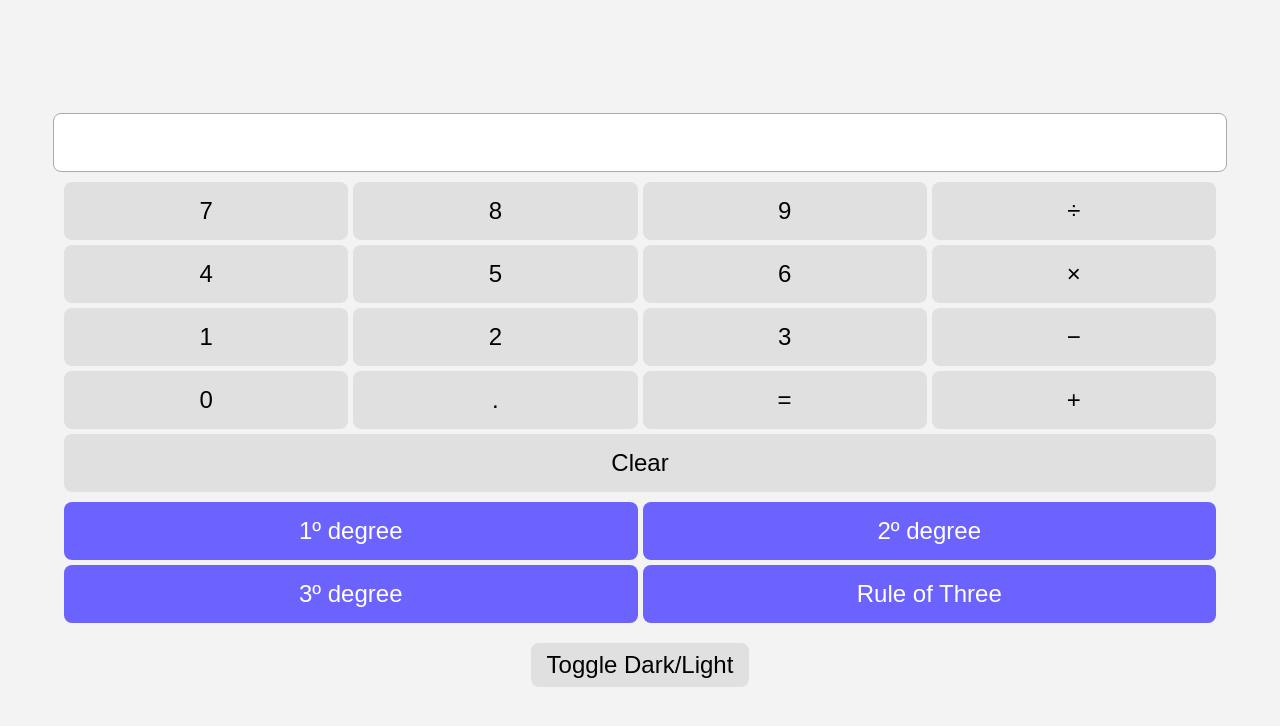
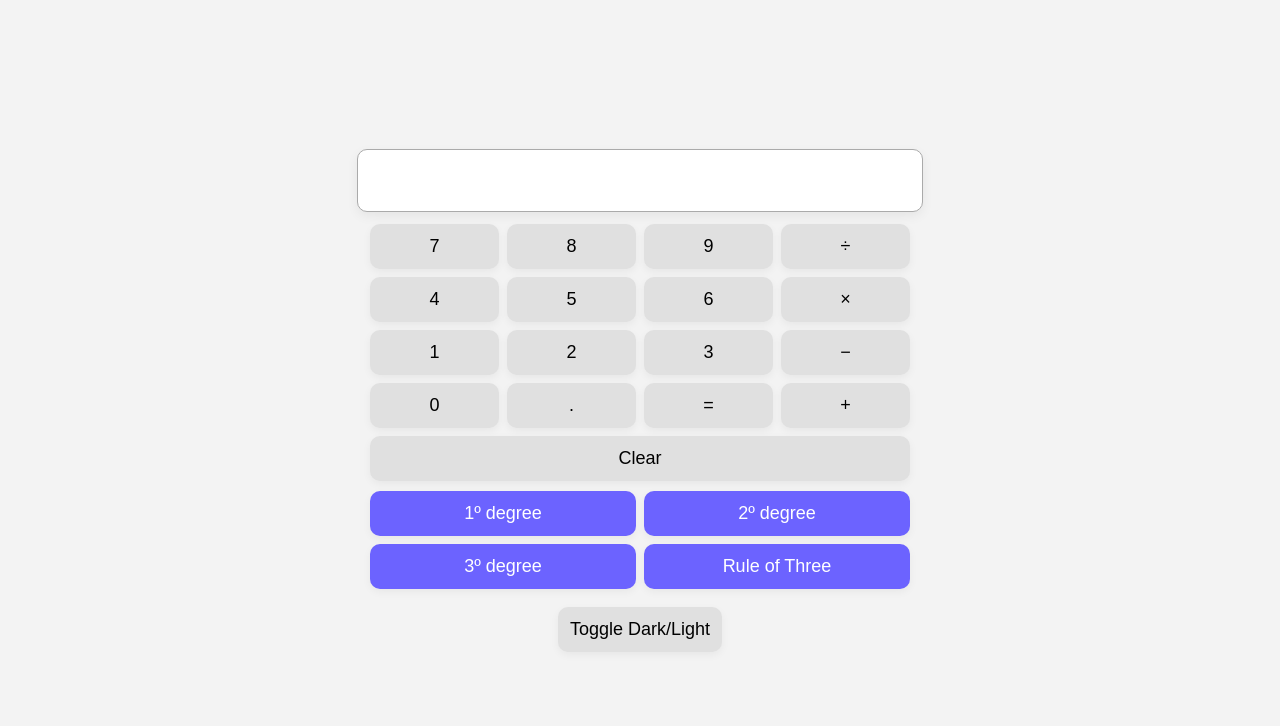
Before and after one commit to DanMit-Dev/the-amazing-calculator, a website built with webpack: page index.html in a window 1280 px wide. Built offline with nearby package versions, Linux system fonts and the light colour scheme.

Commit message:
Update index.html

```diff
--- a/index.html
+++ b/index.html
@@ -1,25 +1,28 @@
 <!DOCTYPE html>
 <html lang="en">
 <head>
-<meta charset="UTF-8">
-<meta name="viewport" content="width=device-width,initial-scale=1.0">
+<meta charset="utf-8" />
+<meta name="viewport" content="width=device-width,initial-scale=1.0" />
 <title>The Amazing Calculator</title>
 <style>
-:root{--bg:#f3f3f3;--text:#222;--btn:#e0e0e0;--hover:#d0d0d0;--special:#6c63ff;--special-hover:#574fd6;}
-[data-theme="dark"]{--bg:#1e1e1e;--text:#f3f3f3;--btn:#333;--hover:#444;--special:#8e83ff;--special-hover:#6c63ff;}
-body{font-family:Arial,sans-serif;display:flex;flex-direction:column;align-items:center;justify-content:center;margin:0;height:100vh;background:var(--bg);color:var(--text);transition:0.3s;}
-#display{width:90%;font-size:2em;margin-bottom:10px;text-align:right;padding:10px;border-radius:8px;border:1px solid #aaa;background:#fff;}
-.buttons,.special-buttons{display:grid;gap:5px;width:90%;margin-bottom:10px;}
-.buttons{grid-template-columns:repeat(4,1fr);}
-.special-buttons{grid-template-columns:repeat(2,1fr);}
-button{font-size:1.5em;padding:15px;border:none;border-radius:8px;background:var(--btn);cursor:pointer;transition:0.1s;}
-button:hover{background:var(--hover);transform:scale(1.05);}
-.special-buttons button{background:var(--special);color:#fff;}
-.special-buttons button:hover{background:var(--special-hover);}
+:root{--bg:#f3f3f3;--text:#222;--btn:#e0e0e0;--hover:#d0d0d0;--special:#6c63ff;--special-hover:#574fd6}
+[data-theme="dark"]{--bg:#1e1e1e;--text:#f3f3f3;--btn:#333;--hover:#444;--special:#8e83ff;--special-hover:#6c63ff}
+body{font-family:Arial,system-ui,Segoe UI,Roboto;display:flex;flex-direction:column;align-items:center;justify-content:center;margin:0;height:100vh;background:var(--bg);color:var(--text);transition:background .3s,color .3s}
+#display{width:90%;max-width:540px;font-size:2rem;margin-bottom:12px;text-align:right;padding:12px;border-radius:10px;border:1px solid #aaa;background:#fff;box-shadow:0 4px 12px rgba(0,0,0,.06)}
+.buttons,.special-buttons{display:grid;gap:8px;width:90%;max-width:540px;margin-bottom:10px}
+.buttons{grid-template-columns:repeat(4,1fr)}
+.special-buttons{grid-template-columns:repeat(2,1fr)}
+button{font-size:1.125rem;padding:12px;border:none;border-radius:10px;background:var(--btn);cursor:pointer;transition:transform .08s,background .15s;box-shadow:0 3px 8px rgba(0,0,0,.05)}
+button:active{transform:scale(.98)}
+button:hover{background:var(--hover)}
+.special-buttons button{background:var(--special);color:#fff}
+.special-buttons button:hover{background:var(--special-hover)}
+.toolbar{display:flex;gap:8px;margin-top:8px}
 </style>
 </head>
 <body data-theme="light">
-<input type="text" id="display" readonly>
+<input id="display" type="text" readonly />
+
 <div class="buttons">
   <button data-value="7">7</button><button data-value="8">8</button><button data-value="9">9</button><button data-value="/">÷</button>
   <button data-value="4">4</button><button data-value="5">5</button><button data-value="6">6</button><button data-value="*">×</button>
@@ -27,13 +30,18 @@ button:hover{background:var(--hover);transform:scale(1.05);}
   <button data-value="0">0</button><button data-value=".">.</button><button data-value="=">=</button><button data-value="+">+</button>
   <button data-value="C" style="grid-column: span 4;">Clear</button>
 </div>
+
 <div class="special-buttons">
   <button id="linear-btn">1º degree</button>
   <button id="quadratic-btn">2º degree</button>
   <button id="cubic-btn">3º degree</button>
   <button id="rule3-btn">Rule of Three</button>
 </div>
-<button id="theme-toggle" style="margin-top:10px;padding:8px 16px;">Toggle Dark/Light</button>
-<script src="renderer.js"></script>
+
+<div class="toolbar">
+  <button id="theme-toggle">Toggle Dark/Light</button>
+</div>
+
+<script src="dist/renderer.js"></script>
 </body>
 </html>
```
Lines whose indentation alone changed are shown as unchanged.
